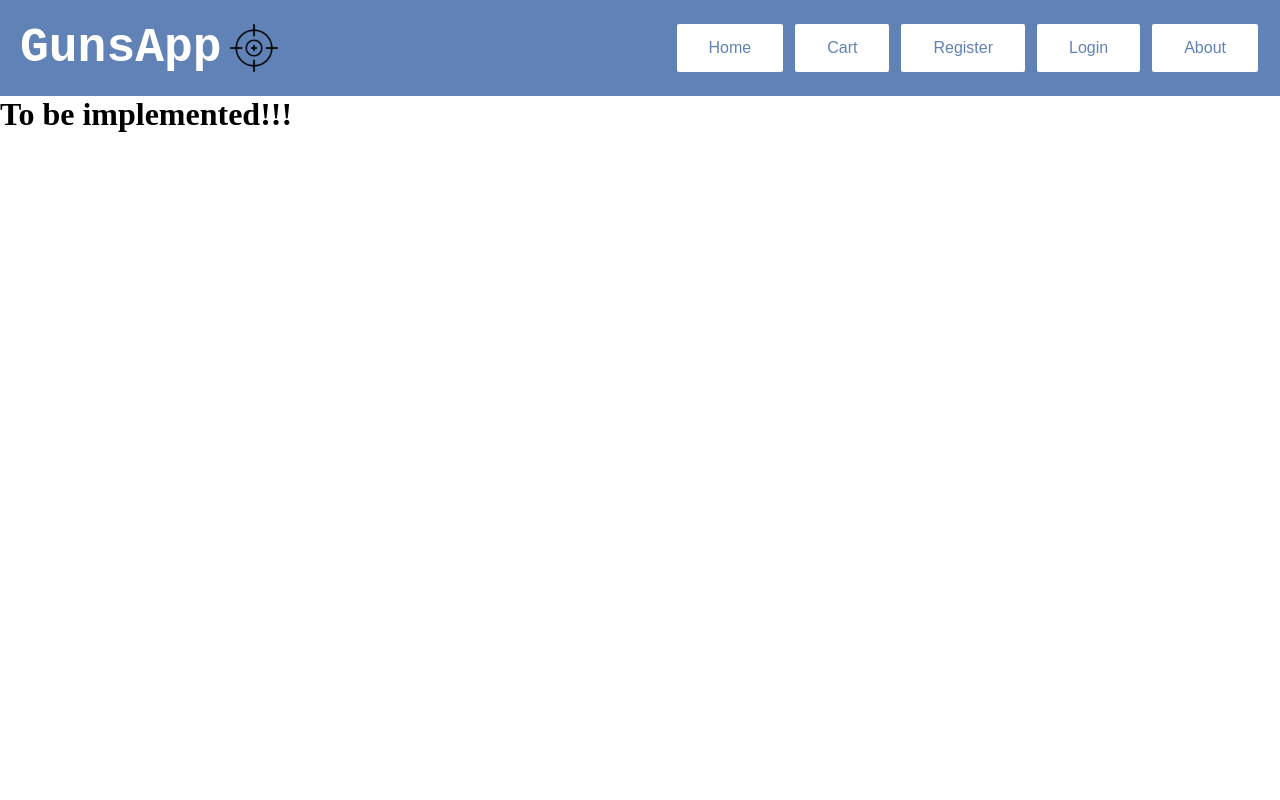
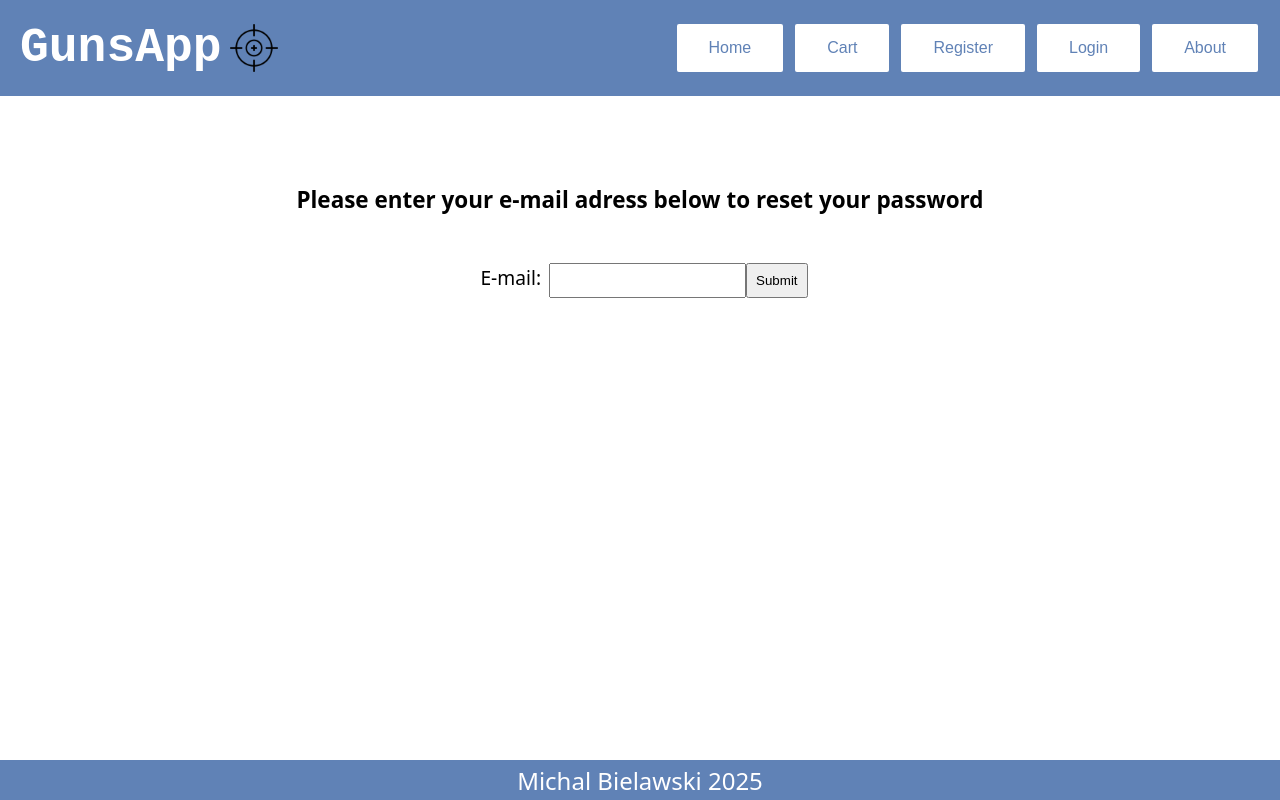
Before and after one commit to MichalBe996/GunsAPI, a React (Create React App) app in the folder client/: page /forgot-your-password in a window 1280 px wide. Built offline with nearby package versions, Linux system fonts and the light colour scheme.

Commit message:
refactor cart mgmt

```diff
--- a/client/src/App.css
+++ b/client/src/App.css
@@ -533,3 +533,22 @@ button:active:not(:focus-visible) {
   width: 12rem;
   height: 3rem;
 }
+
+.forgot-password-form-div {
+  margin-top: 4rem;
+  display: flex;
+  flex-direction: column;
+  justify-content: center;
+  align-items: center;
+  font-size: larger;
+  font-family: system-ui, -apple-system, BlinkMacSystemFont, 'Segoe UI', Roboto, Oxygen, Ubuntu, Cantarell, 'Open Sans', 'Helvetica Neue', sans-serif;
+}
+
+.forgot-password-form-div > * {
+  margin: 1.5rem;
+}
+
+
+.forgot-password-form > * {
+  padding: 0.5rem;
+}
--- a/client/src/pages/ForgotPassword.js
+++ b/client/src/pages/ForgotPassword.js
@@ -1,11 +1,26 @@
 import React from 'react'
 import Navbar from './Navbar'
+import Footer from './Footer'
 
 const ForgotPassword = () => {
+  const [email, setEmail] = React.useState("")
   return (
     <div>
         <Navbar/>
-        <h1>To be implemented!!!</h1>
+
+        <div className="forgot-password-form-div">
+        <h3>Please enter your e-mail adress below to reset your password</h3>
+          <form className="forgot-password-form">
+            <label htmlFor='emaile'>E-mail:</label>
+            <input id="email" name="email"/>
+            <button type='submit'>Submit</button>
+
+          </form>
+
+
+        </div>
+        <Footer/>
+
     </div>
   )
 }
```
